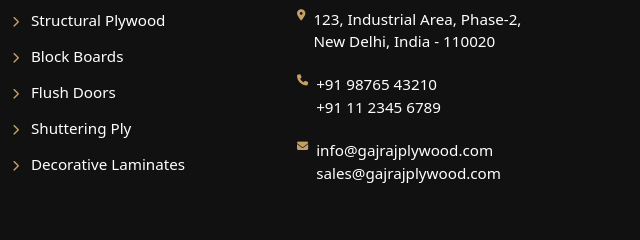
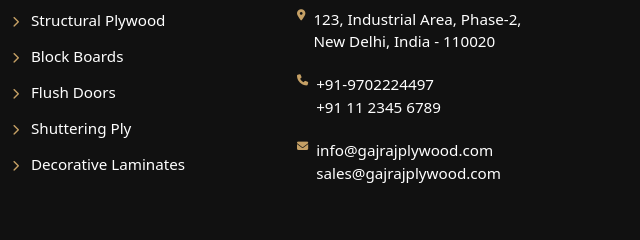
Before and after one commit to harshwebads-debug/gajaj-plywood, a plain HTML site: page index.html in a window 1280 px wide. Shown: the part 6308-6548 px from the top of the page, 640-1280 px from the left. Drawn offline with nearby package versions, Linux system fonts and the light colour scheme.

Commit message:
new changes

```diff
--- a/index.html
+++ b/index.html
@@ -830,7 +830,7 @@
                         </li>
                         <li>
                             <i class="fa-solid fa-phone contact-icon"></i>
-                            <span>+91 98765 43210<br>+91 11 2345 6789</span>
+                            <span>+91-9702224497<br>+91 11 2345 6789</span>
                         </li>
                         <li>
                             <i class="fa-solid fa-envelope contact-icon"></i>
```
